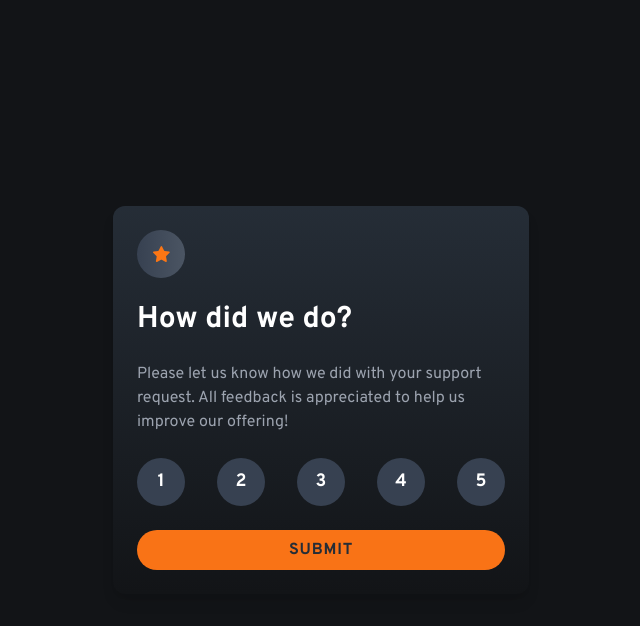
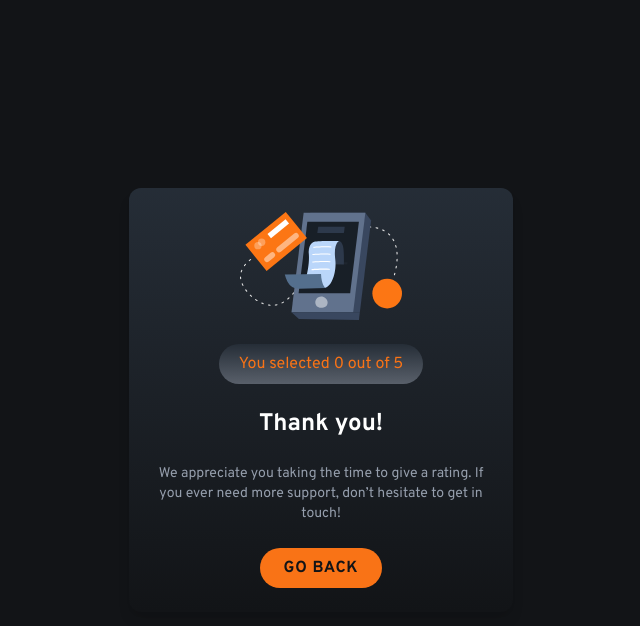
Before and after one commit to shivani1410551/interactiveRatingCard, a React (Vite) app: page / in a window 1280 px wide. Both pictures are taken after a click on the button "SUBMIT". Shown: the top 626 px of the page, without its empty margins (319-959 px from the left). Built offline with nearby package versions, Linux system fonts and the light colour scheme.

Commit message:
updated code using useReducer

```diff
--- a/src/App.tsx
+++ b/src/App.tsx
@@ -1,33 +1,52 @@
-import React, { useState } from "react";
+import React, { useReducer } from "react";
 import RatingCard from "./Components/RatingCard";
 import ThankYouState from "./Components/ThankYouState";
 
+
+// Define the State type
+type State = {
+  rating: number | null;
+  isSubmitted: boolean;
+};
+
+
+// Define the initial state
+const initialState:State = {
+  rating: null,
+  isSubmitted: false,
+};
+// Define the Action type
+type Action =
+  | { type: "SET_RATING"; payload: number }
+  | { type: "SET_SUBMITTED"; payload: boolean };
+
+// Reducer function
+function reducer(state: State, action: Action): State {
+  switch (action.type) {
+    case "SET_RATING":
+      return { ...state, rating: action.payload };
+    case "SET_SUBMITTED":
+      return { ...state, isSubmitted: action.payload };
+    default:
+      return state;
+  }
+}
+
 const App: React.FC = () => {
-  const [rating, setRating] = useState<number|null>(null);
-  const [isSubmitted, setIsSubmitted] = useState<boolean>(false);
 
-  function handleRating(num: number): void {
-    setRating(num);
-  }
+  const [{ rating, isSubmitted }, dispatch] = useReducer<
+    React.Reducer<State, Action>
+  >(reducer, initialState);
 
-  function handleSubmit(): void {
-    if (rating) {
-      setIsSubmitted(true);
-    }
-  }
+
+  const typedDispatch = dispatch as React.Dispatch<Action>;
 
   return (
     <div className="bg-verydarkblue text-lightgrey font-overpass h-screen flex items-center justify-center">
       {isSubmitted ? (
-        <ThankYouState rating={rating??0}
-          setIsSubmitted= {setIsSubmitted}
-        />
+        <ThankYouState rating={rating ?? 0} dispatch={typedDispatch} />
       ) : (
-        <RatingCard
-          handleRating={handleRating}
-          handleSubmit={handleSubmit}
-          rating={rating??0}
-        />
+        <RatingCard dispatch={typedDispatch} rating={rating ?? 0} />
       )}
     </div>
   );
--- a/src/Components/RatingButton.tsx
+++ b/src/Components/RatingButton.tsx
@@ -1,24 +1,20 @@
 import React from "react";
 
-interface RatingButtonProps {
+type RatingButtonProps = {
   num: number;
   rating: number;
-  onHandleRating: (num: number) => void;
-}
+  dispatch: React.Dispatch<{ type: "SET_RATING"; payload: number }>;
+};
 
-const RatingButton: React.FC<RatingButtonProps> = ({ num, rating, onHandleRating }) => {
+const RatingButton: React.FC<RatingButtonProps> = ({ num, rating, dispatch }) => {
   return (
     <button
-      className={`btn-sm
-        ${
-          rating === num
-            ? "bg-orange-500 text-white"
-            : "bg-gray-700 text-white hover:bg-orange-500"
-        }
-        focus:outline-none focus:bg-white focus:text-darkblue
-        active:bg-orange-500 active:text-white
-        `}
-      onClick={() => onHandleRating(num)}
+      className={`btn-sm ${
+        rating === num
+          ? "bg-orange-500 text-white"
+          : "bg-gray-700 text-white hover:bg-orange-500"
+      } focus:outline-none focus:bg-white focus:text-darkblue active:bg-orange-500 active:text-white`}
+      onClick={() => dispatch({ type: "SET_RATING", payload: num })}
       aria-label={`Rate ${num}`}
     >
       {num}
--- a/src/Components/RatingCard.tsx
+++ b/src/Components/RatingCard.tsx
@@ -1,15 +1,14 @@
 import React from "react";
 import RatingButton from "./RatingButton";
 
-const ratingArray:number[] = [1, 2, 3, 4, 5];
+const ratingArray: number[] = [1, 2, 3, 4, 5];
 
 type RatingCardProps = {
-  handleRating: (num: number) => void;
-  handleSubmit: () => void;
-  rating: number ;
+  dispatch: React.Dispatch<{ type: "SET_RATING" | "SET_SUBMITTED"; payload: number|null|boolean }>;
+  rating: number;
 };
 
-const RatingCard: React.FC<RatingCardProps> = ({ handleRating, handleSubmit, rating }) => {
+const RatingCard: React.FC<RatingCardProps> = ({ dispatch, rating }) => {
   return (
     <div className="card sm:w-[80vw] max-w-md bg-gray-800 p-6 rounded-xl space-y-6 text-center shadow-lg">
       <button className="btn-sm bg-gradient-to-r from-gray-700 to-gray-600 p-3 rounded-full">
@@ -22,13 +21,12 @@ const RatingCard: React.FC<RatingCardProps> = ({ handleRating, handleSubmit, rat
       </p>
       <div className="flex justify-between gap-3">
         {ratingArray.map((num) => (
-          <RatingButton onHandleRating={handleRating} num={num} key={num} rating={rating} />
+          <RatingButton dispatch={dispatch} num={num} key={num} rating={rating} />
         ))}
       </div>
       <button
-        className="bg-orange-500 w-full rounded-3xl text-darkblue uppercase tracking-wider font-bold py-2 hover:bg-white hover:text-orange-500 transition-colors cursor-pointer
-    "
-    onClick={handleSubmit}
+        className="bg-orange-500 w-full rounded-3xl text-darkblue uppercase tracking-wider font-bold py-2 hover:bg-white hover:text-orange-500 transition-colors cursor-pointer"
+        onClick={() => dispatch({ type: "SET_SUBMITTED", payload: true })}
       >
         Submit
       </button>
--- a/src/Components/ThankYouState.tsx
+++ b/src/Components/ThankYouState.tsx
@@ -1,34 +1,34 @@
-import React from 'react'
-type thankYouCardProps = {
-  rating: number,
-  setIsSubmitted: (a:boolean) => void,
+import React from "react";
 
-}
-const ThankYouState:React.FC<thankYouCardProps> = ({rating,setIsSubmitted}) => {
+type ThankYouStateProps = {
+  rating: number;
+  dispatch: React.Dispatch<{ type: "SET_SUBMITTED"; payload: boolean }>;
+};
+
+const ThankYouState: React.FC<ThankYouStateProps> = ({ rating, dispatch }) => {
   return (
-          <div className="thankYouCard sm:w-[80vw]">
-      <img src="./images/illustration-thank-you.svg" alt="illustration thank you" />
-      <p className='bg-btn-gradient rounded-3xl px-5 py-2 text-base text-orange-500'>
-  You selected {rating} out of 5
-
+    <div className="thankYouCard sm:w-[80vw] bg-gray-800 p-6 rounded-xl space-y-6 text-center shadow-lg">
+      <img
+        src="./images/illustration-thank-you.svg"
+        alt="illustration thank you"
+        className="mx-auto"
+      />
+      <p className="bg-btn-gradient rounded-3xl px-5 py-2 text-base text-orange-500">
+        You selected {rating} out of 5
       </p>
-          <h2 className="text-2xl font-bold mb-2">Thank you!</h2>
-      <p className="text-lightgrey text-sm  text-center">
-
-         We appreciate you taking the time to give a rating. If you ever need more support,
-   don’t hesitate to get in touch!
-
-
+      <h2 className="text-2xl font-bold mb-2 text-white">Thank you!</h2>
+      <p className="text-lightgrey text-sm text-center">
+        We appreciate you taking the time to give a rating. If you ever need more support, don’t
+        hesitate to get in touch!
       </p>
-        <button
-        onClick={()=>setIsSubmitted(false)}
+      <button
+        onClick={() => dispatch({ type: "SET_SUBMITTED", payload: false })}
         className="bg-orange-500 rounded-3xl px-6 py-2 text-verydarkblue uppercase tracking-wider font-bold hover:bg-white hover:text-orange-500 transition-colors cursor-pointer"
       >
         Go Back
       </button>
-        </div>
+    </div>
+  );
+};
 
-  )
-}
-
-export default ThankYouState
+export default ThankYouState;
```
